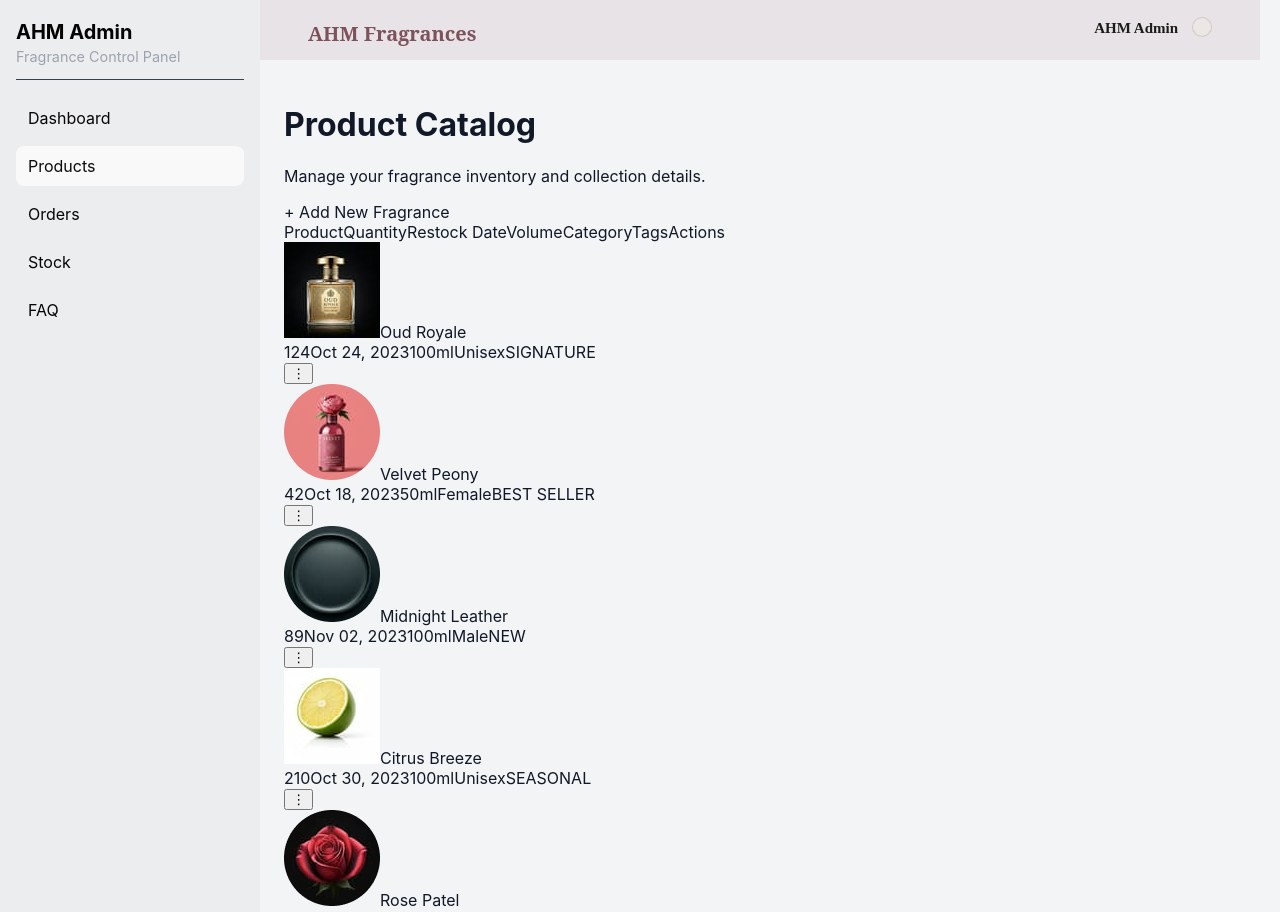
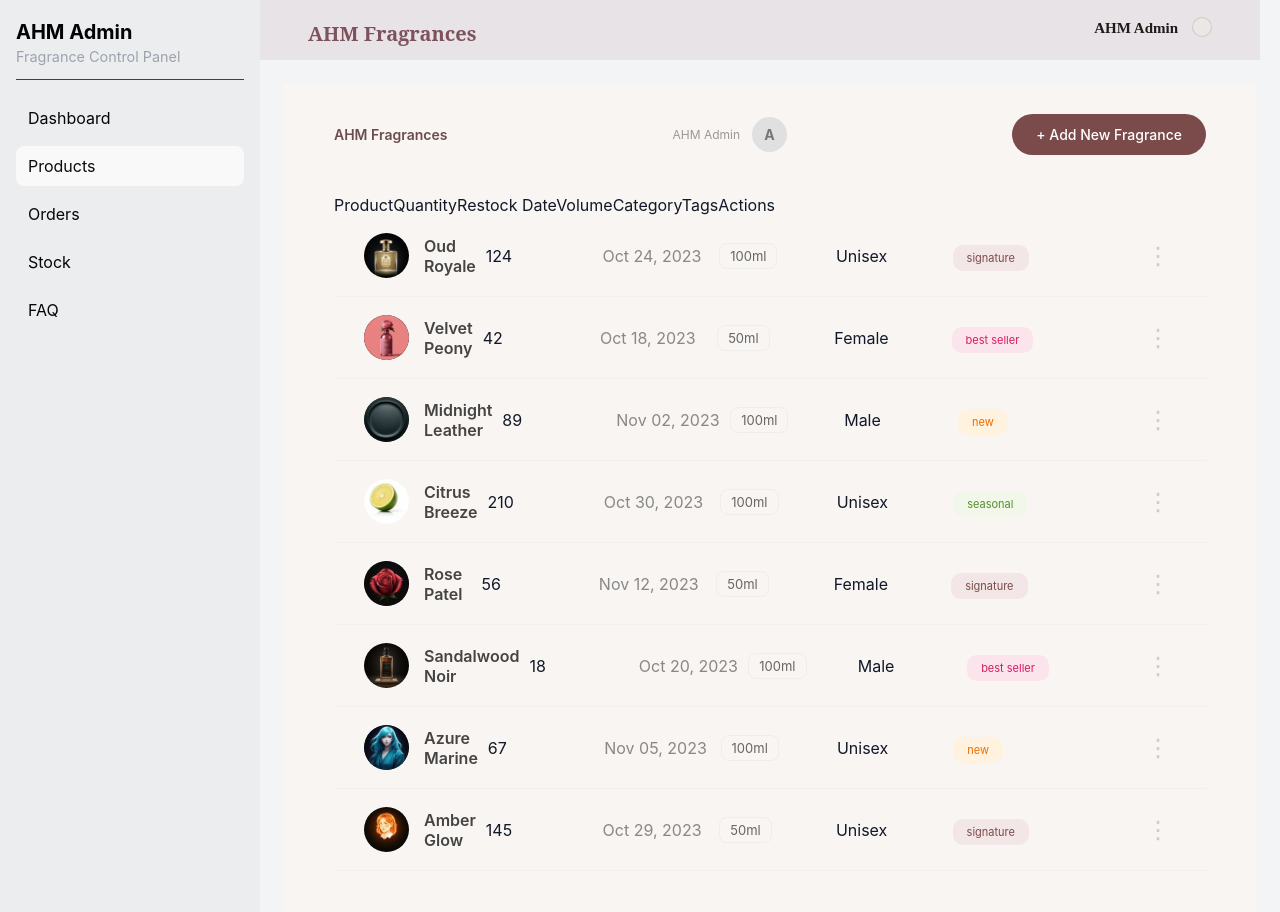
Before and after one commit to AmeerHamza6758/ahm-fragrance, a React (Vite) app in the folder admin/: page /products in a window 1280 px wide. Shown: the top 912 px of the page. Built offline with nearby package versions, Linux system fonts and the light colour scheme.

Commit message:
conflicts resolved

```diff
--- a/admin/src/features/ProductsPage.jsx
+++ b/admin/src/features/ProductsPage.jsx
@@ -1,7 +1,13 @@
-import { useState, useEffect } from "react";
+import { useState, useEffect, useRef } from "react";
 import PageSection from "../components/PageSection";
-import "../styles/admin.css"
+import "../styles/admin.css";
 import { NavLink } from "react-router-dom";
+// Standard icons to match Figma
+import { MdOutlineEditNote } from "react-icons/md";
+import { AiFillDelete } from "react-icons/ai";
+import { FiXCircle } from "react-icons/fi";
+import { FaRegEyeSlash } from "react-icons/fa";
+import { FiChevronLeft, FiChevronRight } from "react-icons/fi";
 
 const products = [
   {
@@ -62,7 +68,7 @@ const products = [
     date: "Oct 20, 2023",
     volume: "100ml",
     category: "Male",
-    tag: "  BEST SELLER",
+    tag: "BEST SELLER",
   },
   {
     id: 7,
@@ -85,17 +91,27 @@ const products = [
     tag: "SIGNATURE",
   },
 ];
+
 function ProductsPage() {
   const [openMenu, setOpenMenu] = useState(null);
+  const dropdownRef = useRef(null);
+
+  const getTagClass = (tag) => {
+    const t = tag.trim().toUpperCase();
+    if (t === "SIGNATURE") return "tag-signature";
+    if (t === "BEST SELLER") return "tag-bestseller";
+    if (t === "NEW") return "tag-new";
+    return "tag-seasonal";
+  };
+
   useEffect(() => {
-    const handleClickOutside = (e) => {
-      if (!e.target.closest(".actions")) {
+    const handleClickOutside = (event) => {
+      if (dropdownRef.current && !dropdownRef.current.contains(event.target)) {
         setOpenMenu(null);
       }
     };
-
-    document.addEventListener("click", handleClickOutside);
-    return () => document.removeEventListener("click", handleClickOutside);
+    document.addEventListener("mousedown", handleClickOutside);
+    return () => document.removeEventListener("mousedown", handleClickOutside);
   }, []);
 
   const handleEdit = (id) => {
@@ -105,24 +121,21 @@ function ProductsPage() {
   const handleDelete = (id) => {
     console.log("Delete:", id);
   };
+
   return (
-    <div className="catalog">
-
-      {/* Header */}
-      <div className="catalog-header">
-        <div>
-          <h1 className="catalog-title">Product Catalog</h1>
-          <p className="catalog-subtitle">
-            Manage your fragrance inventory and collection details.
-          </p>
+    <div className="catalog-container">
+      {/* Top Breadcrumb  */}
+      <div className="top-nav-bar">
+        <span className="brand-label">AHM Fragrances</span>
+        <div className="admin-profile">
+          <span className="admin-name">AHM Admin</span>
+          <div className="avatar-circle">A</div>
         </div>
         <NavLink to="/products/add" className="add-btn">+ Add New Fragrance</NavLink>
-
       </div>
 
       {/* Table */}
-      <div className="catalog-table">
-
+      <div className="catalog-table-wrapper">
         <div className="catalog-table-header">
           <span>Product</span>
           <span>Quantity</span>
@@ -133,57 +146,64 @@ function ProductsPage() {
           <span>Actions</span>
         </div>
 
+        <div className="catalog-table-body">
           {products.map((item) => (
             <div className="catalog-row" key={item.id}>
-
-            {/* Product */}
               <div className="product-cell">
-              <img src={item.image} />
-              <span>{item.name}</span>
+                <img src={item.image} alt={item.name} />
+                <span className="p-name">{item.name}</span>
               </div>
 
-            <span>{item.qty}</span>
-            <span>{item.date}</span>
-            <span>{item.volume}</span>
-            <span>{item.category}</span>
+              <span className="quantity-cell">{item.qty}</span>
+              <span className="date-cell restock-text">{item.date}</span>
+              <span className="volume-cell vol-pill">{item.volume}</span>
+              <span className="category-cell">{item.category}</span>
 
-            <span className="tag-center">{item.tag}</span>
+              <div className="tags-cell">
+                <span className={`tag-pill ${getTagClass(item.tag)}`}>
+                  {item.tag.toLowerCase()}
+                </span>
+              </div>
 
-            {/* Actions */}
-            <div className="actions">
+              <div className="actions-cell actions-wrapper" ref={openMenu === item.id ? dropdownRef : null}>
                 <button
-                onClick={(e) =>{
-                  e.stopPropagation();
-                  setOpenMenu(openMenu === item.id ? null : item.id);
-                }}
+                  className="dots-btn"
+                  onClick={() => setOpenMenu(openMenu === item.id ? null : item.id)}
                 >
                   ⋮
                 </button>
 
                 {openMenu === item.id && (
-                <div className="dropdown">
-                 <p onClick={() => handleEdit(item.id)}>Edit Product</p>
-                 <p onClick={() => handleDelete(item.id)}>Delete Product</p>
-                 <p>Mark Inactive</p>
+                  <div className="figma-dropdown">
+                    <div className="dropdown-item" onClick={() => handleEdit(item.id)}>
+                      <MdOutlineEditNote className="icon-edit" /> Edit Product
+                    </div>
+                    <div className="dropdown-item delete-red" onClick={() => handleDelete(item.id)}>
+                      <AiFillDelete className="icon-delete" /> Delete Product
+                    </div>
+                    <div className="dropdown-item inactive-grey">
+                      <FaRegEyeSlash className="icon-inactive" /> Mark Inactive
+                    </div>
                   </div>
                 )}
               </div>
-
             </div>
           ))}
+        </div>
 
+        {/* --- PAGINATION SECTION START --- */}
+        <div className="pagination-footer">
+          <p className="showing-text">Showing 1 to 8 of 42 fragrances</p>
+          <div className="pagination-controls">
+            <button className="page-arrow"><FiChevronLeft /></button>
+            <button className="page-num active">1</button>
+            <button className="page-num">2</button>
+            <button className="page-num">3</button>
+            <span className="page-dots">...</span>
+            <button className="page-arrow"><FiChevronRight /></button>
           </div>
-      <div className="pagination">
-           <div className="pagination-124">
-              <p>SHOWING 1 TO 6 OF 48 ENTRIES</p>
         </div>
-        <div>
-             <button>{"<"}</button>
-              <button className="active-page">1</button>
-              <button>2</button>
-              <button>3</button>
-              <button>{">"}</button>
-        </div>
+        {/* --- PAGINATION SECTION END --- */}
       </div>
     </div>
   );
--- a/admin/src/styles/admin.css
+++ b/admin/src/styles/admin.css
@@ -206,14 +206,13 @@ color: #1C1C19;
     grid-template-columns: 1fr;
   }
 }
-<<<<<<< amna
 /* //////////////////////////////////////// Product Management page ////////////////////////////////////////////////////////////////// */
 .catalog-container {
   padding: 30px 50px;
   background: #f8f5f2;
   min-height: 100vh;
   font-family: 'Inter', sans-serif;
-=======
+}
 /* /////////////////////////////////// Product Management ///////////////////////////////////////////////////////// */
 
 .catalog {
@@ -221,7 +220,6 @@ color: #1C1C19;
   max-width: 1200px;
   margin: auto;
   background: #f8f5f2;
->>>>>>> development
 }
 
 /* Header Area */
@@ -304,12 +302,9 @@ color: #1C1C19;
 /* Table Alignment Logic */
 .table-header, .catalog-row {
   display: grid;
-<<<<<<< amna
   grid-template-columns: 2.5fr 1fr 1.5fr 1fr 1fr 1.5fr 0.5fr;
-=======
   grid-template-columns:repeat(7, 1fr);
   gap: 10px;
->>>>>>> development
   align-items: center;
   padding: 15px 0;
 }
@@ -330,13 +325,10 @@ color: #1C1C19;
 }
 
 .catalog-row {
-<<<<<<< amna
   border-bottom: 1px solid #f9f9f9;
   padding: 18px 30px;
-=======
   border-bottom: 1px solid #f0f0f0;
   /* padding-left: 5px; */
->>>>>>> development
 }
 
 /* Product Cell */
@@ -358,7 +350,6 @@ color: #1C1C19;
   font-weight: 600;
   color: #444;
 }
-<<<<<<< amna
 
 .restock-text { color: #888; }
 
@@ -377,14 +368,11 @@ color: #1C1C19;
   padding: 6px 14px;
   border-radius: 10px;
   font-size: 11px;
-=======
+}
 .tag-center {
->>>>>>> development
   font-weight: 700;
   text-transform: uppercase;
   letter-spacing: 0.5px;
-<<<<<<< amna
-=======
   background: #f2e6e6;
   padding: 5px 10px;
   border-radius: 12px;
@@ -392,7 +380,6 @@ color: #1C1C19;
   text-align: center;
   margin-right: 10px;
   align-items: center;
->>>>>>> development
 }
 
 .tag-signature { background: #f2e6e6; color: #7b4b4b; }
@@ -416,7 +403,6 @@ color: #1C1C19;
 
 .figma-dropdown {
   position: absolute;
-<<<<<<< amna
   right: 0;
   top: 40px;
   background: white;
@@ -426,7 +412,6 @@ color: #1C1C19;
   box-shadow: 0 10px 30px rgba(0,0,0,0.08);
   padding: 8px;
   z-index: 50;
-=======
   right: 0px;
   top: 10px;
   background: white;
@@ -437,7 +422,6 @@ color: #1C1C19;
   height: 179px;
   box-shadow: 0 5px 10px rgba(0,0,0,0.1);
   z-index: 1000;
->>>>>>> development
 }
 
 .dropdown-item {
```
Also changed, not shown: 1 other file (tests, documents, lock files or other folders). Lines whose indentation alone changed are shown as unchanged.
